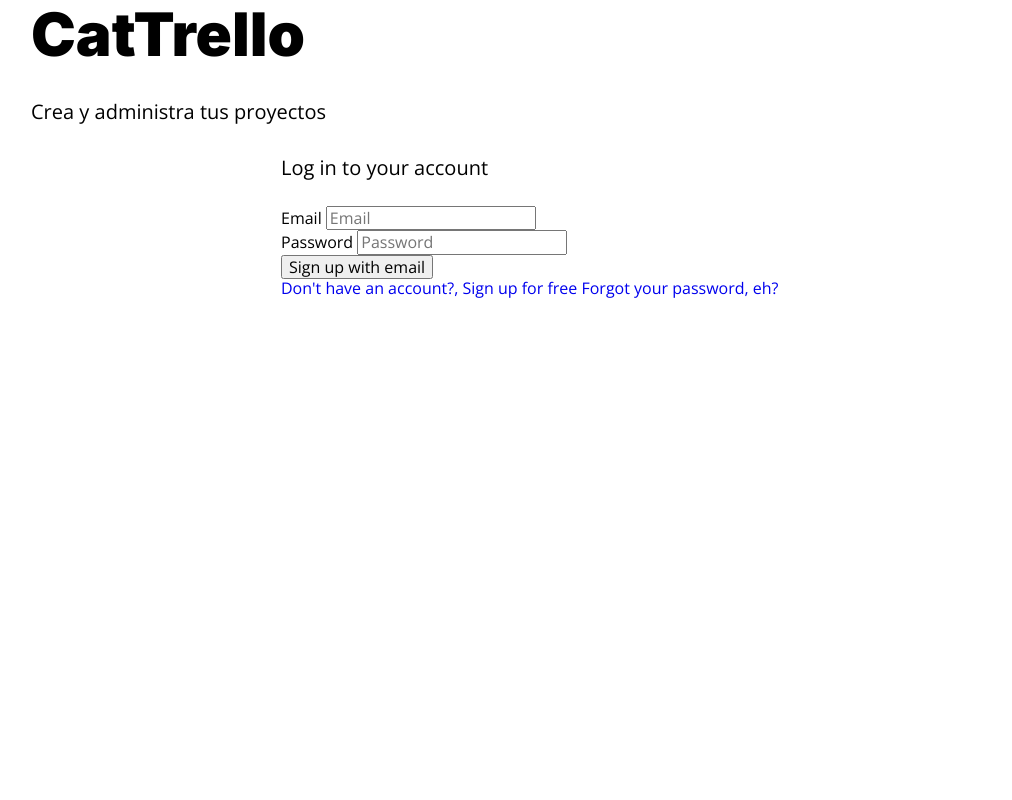
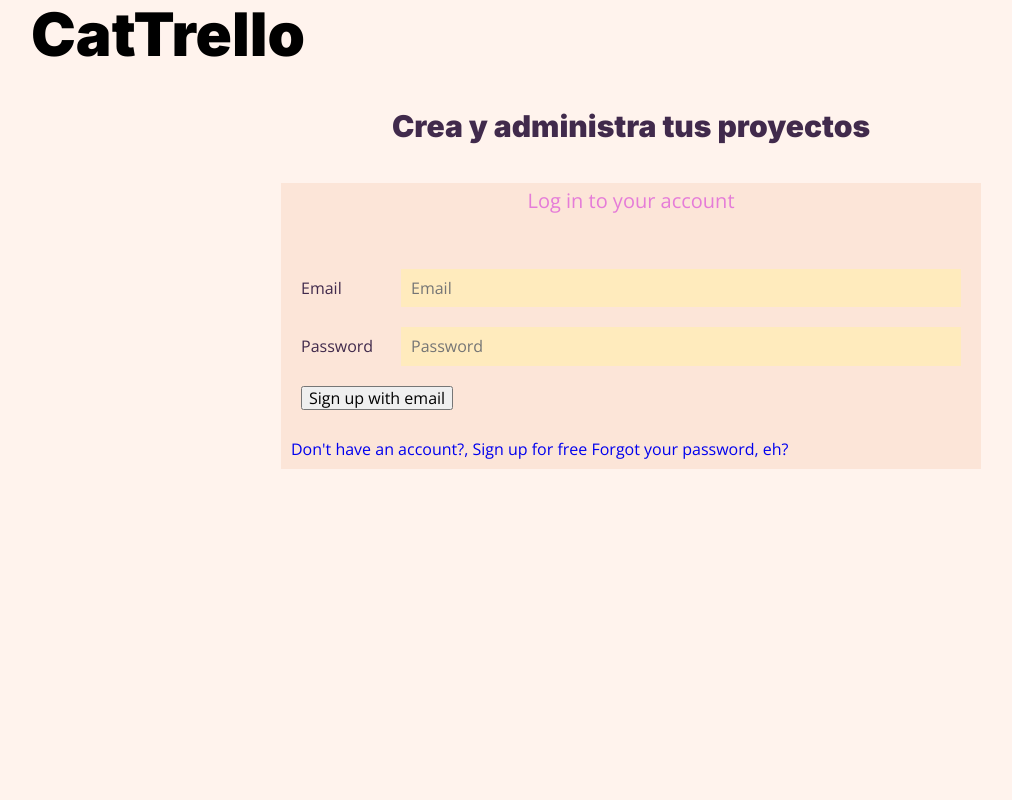
Before and after one commit to Maya-Alferez/UpTask, a PHP site: template views/auth/login.php in a window 1280 px wide. Shown: the whole page, without its empty margins (9-1021 px from the left). Run offline with PHP 8.4, Linux system fonts and the light colour scheme; the template is opened without the code that fills it, so the values that code supplies are empty.

Commit message:
CSS formulario
Se agrega css a la página de Login, principalmente al formulario.

```diff
--- a/src/scss/app.scss
+++ b/src/scss/app.scss
@@ -1 +1,2 @@
 @use 'base';
+@use 'componentes';
--- a/src/scss/base/_globales.scss
+++ b/src/scss/base/_globales.scss
@@ -12,6 +12,7 @@ body {
     font-family: v.$fuente_textos;
     font-size: 1.6rem;
     min-height: 100%;
+    background-color: #FFF3ED;
 }
 .contenedor {
     width: 95%;
--- a/src/scss/base/_tipografia.scss
+++ b/src/scss/base/_tipografia.scss
@@ -18,3 +18,21 @@ p {
     font-size: 2rem;
     line-height: 1.8;
 }
+
+.descripcion-pagina {
+    text-align: center;
+}
+
+.tagline {
+    font-family: v.$fuente_headings;
+    font-weight: 900;
+    color:#412A4C;
+    font-size: 3rem;
+    text-align: center;
+}
+
+.contenedor-sm {
+    .descripcion-pagina {
+        color: #E57CD8;
+    }
+}
--- /dev/null
+++ b/src/scss/componentes/_formulario.scss
@@ -0,0 +1,33 @@
+@use 'base/variables' as v;
+@use 'base/mixins' as m;
+
+.contenedor-sm {
+    background-color: #FCE5D8;
+}
+
+.formulario {
+    margin-top: 5rem;
+    margin-bottom: 2rem;
+    margin-left: 2rem;
+    margin-right: 2rem;
+    .campo {
+        display: flex;
+        align-items: center;
+        margin-bottom: 2rem;
+        color:#412A4C;
+        label {
+            flex: 0 0 10rem;
+        }
+        input {
+            flex: 1;
+            padding: 1rem;
+            border: none;
+            background-color: #FFEBBD;
+            color:#412A4C;
+        }
+    }
+}
+
+.acciones {
+    padding: 1rem;
+}
--- /dev/null
+++ b/src/scss/componentes/_index.scss
@@ -0,0 +1 @@
+@forward 'formulario';
--- a/views/auth/login.php
+++ b/views/auth/login.php
@@ -1,6 +1,6 @@
 <div class="contenedor">
     <h1>CatTrello</h1>
-    <p>Crea y administra tus proyectos</p>
+    <p class="tagline">Crea y administra tus proyectos</p>
 
     <div class="contenedor-sm">
         <p class="descripcion-pagina">Log in to your account</p>
```
Also changed, not shown: public/build/css/app.css, public/build/css/componentes/index.css (added), 2 other files.
